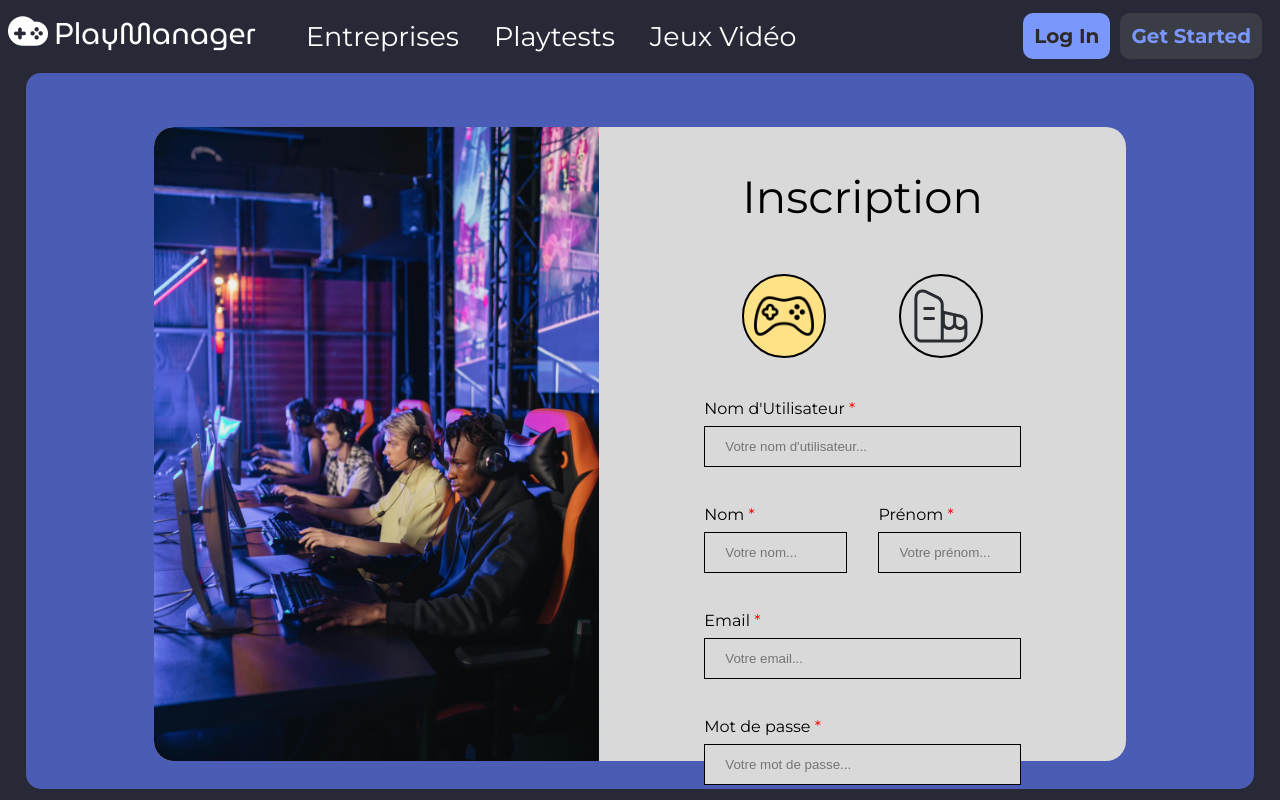
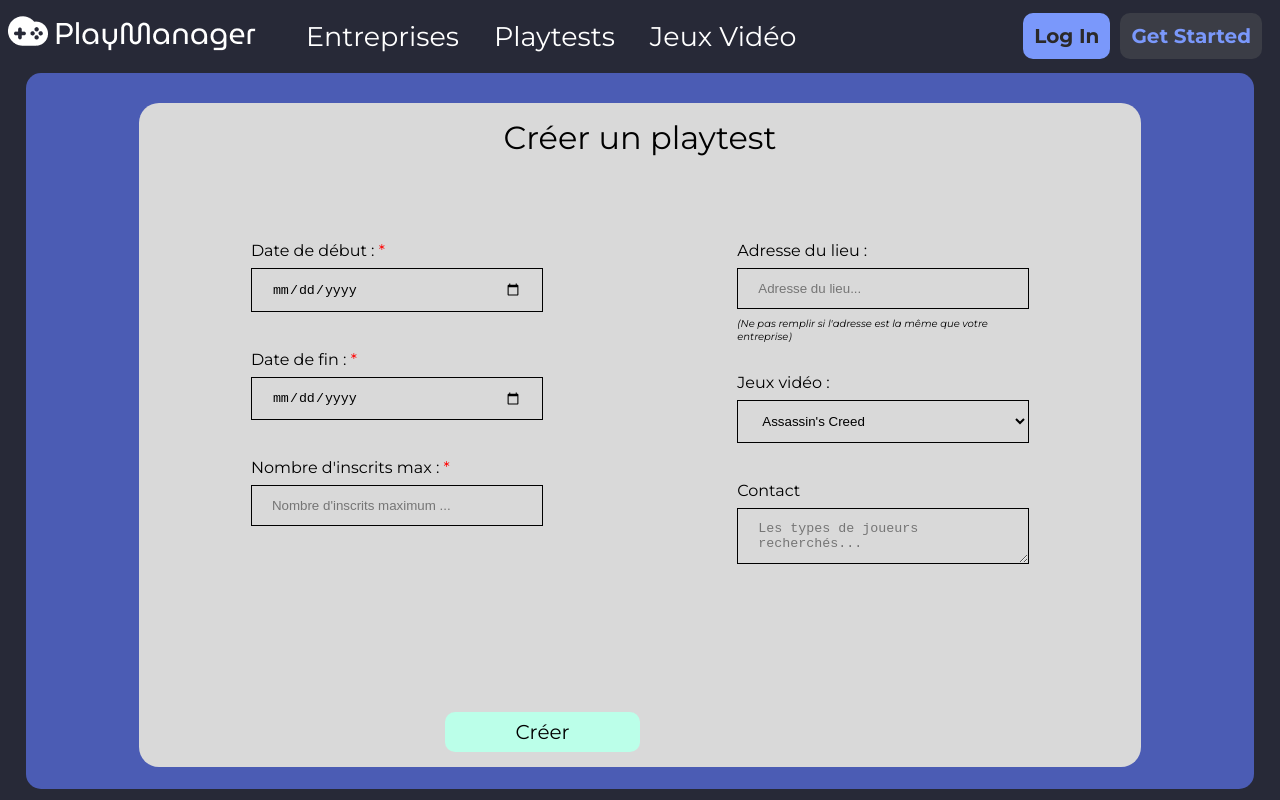
Before and after one commit to HellieRoses/A3-Playtest_Manager_Front, a Vue app: page /createPlaytest in a window 1280 px wide. Built offline with nearby package versions, Linux system fonts and the light colour scheme.

Commit message:
form créer/modifier un playtest

```diff
--- a/src/assets/formUpdateStyle.css
+++ b/src/assets/formUpdateStyle.css
@@ -26,8 +26,11 @@
         width: 100%;
         align-items: center;
         justify-content: space-between;
-        margin-top: 5%;
-        & #content{
+        margin-top: 2%;
+    }
+}
+
+#content{
     display: flex;
     flex-direction: row;
     width: 100%;
@@ -38,8 +41,7 @@
         width: 50%;
     }
 }
-    }
-}
+
 .bottom-button{
     width : 40%;
     justify-content: space-between;
--- a/src/assets/innerFormStyle.css
+++ b/src/assets/innerFormStyle.css
@@ -3,7 +3,7 @@
     flex-direction: column-reverse;
     width: 60%;
     margin: 15px 0;
-    & > input,textarea{
+    & > input,textarea,select{
         box-sizing: border-box;
         border: 1px solid black;
         width: 100%;
@@ -19,4 +19,7 @@
         background-color: rgba(122, 152,251,0.4);
         outline: none;
     }
+    & select > option:checked {
+        background-color:rgba(122, 152,251,0.4);
+    }
 }
--- /dev/null
+++ b/src/components/EntityForms/PlaytestForm.vue
@@ -0,0 +1,55 @@
+<script setup lang="ts">
+
+defineProps<{videoGames:Array<string>}>();
+</script>
+
+<template>
+  <div id="content">
+    <div class="mainForm">
+      <div class="group">
+        <input type="date" id="dateDebut" name="dateDebut" required placeholder="La date de début..."/>
+        <label for="dateDebut">Date de début :</label>
+      </div>
+      <div class="group">
+        <input type="date" id="dateFin" name="dateFin" required placeholder="La date de din..."/>
+        <label for="dateFin">Date de fin :</label>
+      </div>
+      <div class="group">
+        <input type="text" id="nbMax" name="nbMax" required placeholder="Nombre d'inscrits maximum ..."/>
+        <label for="nbMax">Nombre d'inscrits max :</label>
+      </div>
+    </div>
+    <div class="optionalForm">
+      <div class="group">
+        <p class="help">(Ne pas remplir si l'adresse est la même que votre entreprise)</p>
+        <input type="text" id="adresse" name="adresse" placeholder="Adresse du lieu..."/>
+        <label for="adresse">Adresse du lieu :</label>
+      </div>
+      <div class="group">
+        <select id="jeuxVidéo" name="jeuxVidéo" type="text" required>
+          <option v-for="videogame in videoGames" value="{{videogame}}">{{videogame}}</option>
+        </select>
+        <label for="jeuxVidéo">Jeux vidéo :</label>
+      </div>
+      <div class="group">
+        <textarea id="typeJoueurs" name="typeJoueurs" placeholder="Les types de joueurs recherchés..." rows="2" />
+        <label for="typeJoueurs">Contact</label>
+      </div>
+    </div>
+  </div>
+</template>
+
+<style scoped>
+@import "@/assets/formUpdateStyle.css";
+@import "@/assets/innerFormStyle.css";
+.help{
+  font-size: 10px;
+  font-style: italic;
+  display: flex;
+  justify-content: flex-end;
+  width: 100%;
+}
+select{
+
+}
+</style>
--- a/src/router/index.ts
+++ b/src/router/index.ts
@@ -68,7 +68,17 @@ const router = createRouter({
       path: '/updatePlayer', /*TODO CHANGE*/
       name: 'updatePlayer',
       component : () => import('@/components/user/FormUpdatePlayer.vue')
-    }
+    },
+    {
+      path: '/createPlaytest', /*TODO CHANGE*/
+      name: 'createPlaytest',
+      component : () => import('@/views/Playtest/CreatePlaytest.vue')
+    },
+    {
+      path: '/updatePlaytest', /*TODO CHANGE*/
+      name: 'updatePlaytest',
+      component : () => import('@/views/Playtest/UpdatePlaytest.vue')
+    },
   ]
 })
 
--- /dev/null
+++ b/src/views/Playtest/CreatePlaytest.vue
@@ -0,0 +1,28 @@
+<script setup lang="ts">
+
+import PlaytestForm from "@/components/EntityForms/PlaytestForm.vue";
+const videoGames = ["Assassin's  Creed", "Hollow Knight", "Celeste", "Hades 2", "Adibouchou"] //TODO change to video games owned by company
+</script>
+
+<template>
+  <div class="form">
+    <div>
+      <h1>Créer un playtest</h1>
+    </div>
+
+    <form @submit.prevent=""> <!-- fonction créer playtest-->
+      <PlaytestForm :video-games="videoGames" />
+      <div class="bottom-button">
+        <button type="submit" class="button">
+          <p>Créer</p>
+        </button>
+      </div>
+    </form>
+  </div>
+
+</template>
+
+<style scoped>
+@import "@/assets/formUpdateStyle.css";
+
+</style>
--- /dev/null
+++ b/src/views/Playtest/UpdatePlaytest.vue
@@ -0,0 +1,31 @@
+<script setup lang="ts">
+
+import PlaytestForm from "@/components/EntityForms/PlaytestForm.vue";
+const videoGames = ["Assassin's  Creed", "Hollow Knight", "Celeste", "Hades 2", "Adibouchou"] //TODO change to video games owned by company
+
+</script>
+
+<template>
+  <div class="form">
+    <div>
+      <h1>Modifier un playtest</h1>
+    </div>
+
+    <form @submit.prevent=""> <!-- fonction modifier playtest-->
+      <PlaytestForm :video-games="videoGames" />
+      <div class="bottom-button">
+        <button type="submit" class="button">
+          <p>Créer</p>
+        </button>
+        <div class="button delete-button" @click="">
+          <p>Supprimer</p>
+        </div>
+      </div>
+    </form>
+  </div>
+</template>
+
+<style scoped>
+@import "@/assets/formUpdateStyle.css";
+
+</style>
```
Lines whose indentation alone changed are shown as unchanged.
